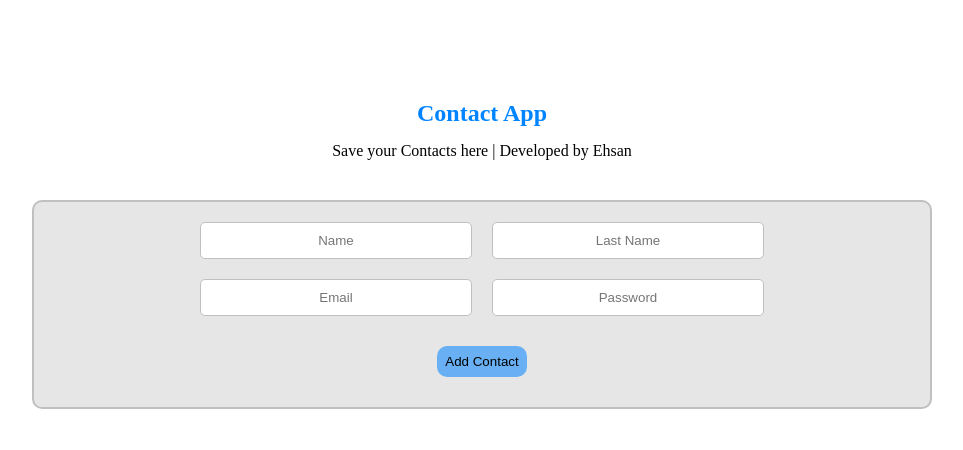
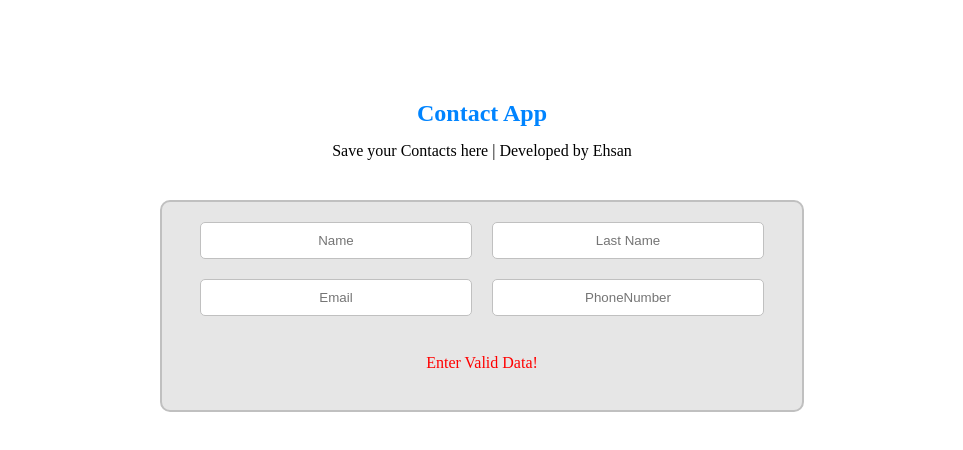
Before and after one commit to EhsanTheCoder98/Contact-App, a React (Create React App) app: page / in a window 1280 px wide. Shown: the top 450 px of the page, without its empty margins (158-1121 px from the left). Built offline with nearby package versions, Linux system fonts and the light colour scheme.

Commit message:
Validation function added and shown in UI

```diff
--- a/src/components/Main.js
+++ b/src/components/Main.js
@@ -1,21 +1,39 @@
-import React from "react";
+import React , {useState ,useEffect} from "react";
 import styles from "./Main.module.css";
+import validate from "../functions/validate";
 
 const Main = () => {
+    const [data,setData] = useState({
+        name:"",
+        lastName:"",
+        email:"",
+        phoneNumber: "" ,
+    })
+    const [error,setError] = useState("");
+
+    useEffect(()=> {
+        setError(validate(data))
+        console.log(error)
+    },[data])
+
+    const changeHandler = (event) => {
+        setData({...data , [event.target.name]:event.target.value})
+        console.log(data.name)
+    }
   return (
     <div className={styles.container}>
       <h2>Contact App</h2>
       <p>Save your Contacts here | Developed by Ehsan</p>
       <form className={styles.formContainer}>
         <div>
-          <input type="text" placeholder="Name" />
-          <input type="text" placeholder="Last Name" />
+          <input type="text" placeholder="Name" name="name" value={data.name} onChange={changeHandler} />
+          <input type="text" placeholder="Last Name" name="lastName" value={data.lastName} onChange={changeHandler}  />
         </div>
         <div>
-          <input type="email" placeholder="Email" />
-          <input type="password" placeholder="Password" />
+          <input type="email" placeholder="Email" name="email" value={data.email} onChange={changeHandler} />
+          <input type="phoneNumber" placeholder="PhoneNumber" name="phoneNumber" value={data.phoneNumber} onChange={changeHandler} />
         </div>
-        <button>Add Contact</button>
+        {error ? <span>{error}</span> : <button>Add Contact</button>}
       </form>
     </div>
   );
--- a/src/components/Main.module.css
+++ b/src/components/Main.module.css
@@ -1,5 +1,6 @@
 .container {
     margin-top: 100px;
+    transition: all .15s ease;
 }
 .container h2 {
     color:rgb(0, 132, 255);
@@ -9,7 +10,7 @@
     display: flex;
     flex-direction: column;
     border: 2px solid silver;
-    width: 70%;
+    width: 50%;
     margin: 40px auto;
     border-radius: 10px;
     background-color: rgba(128, 128, 128, 0.195);
@@ -42,3 +43,9 @@
 .formContainer button:hover {
     background-color: rgba(0, 132, 255, 0.827);
 }
+
+.formContainer span {
+    margin: 30px auto;
+    padding: 8px;
+    color: red;
+}
--- /dev/null
+++ b/src/functions/validate.js
@@ -0,0 +1,15 @@
+const validate = (data) => {
+    let error = "";
+    if(!data.name.trim() || !data.lastName.trim()){
+        error = "Enter Valid Data!";
+    }
+    else if(!/\S+@\S+\.\S+/.test(data.email)){
+        error = "Enter Valid Email!"
+    }
+    else if(data.phoneNumber.length !== 11 || !(+data.phoneNumber)) {
+        error = "Enter Valid Phone Number "
+    }
+    return error;
+}
+
+export default validate;
```
